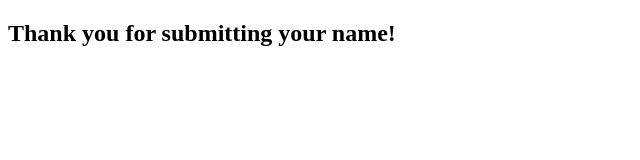
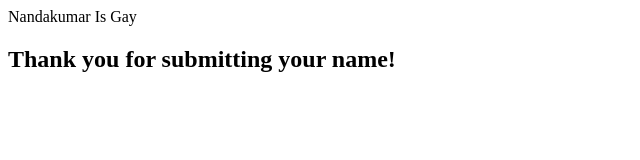
Before and after one commit to AthuljithA/website, a plain HTML site: page thankyou.html in a window 1280 px wide. Shown: the whole page, without its empty margins (0-640 px from the left). Drawn offline with Linux system fonts and the light colour scheme.

Commit message:
Update thankyou.html

```diff
--- a/thankyou.html
+++ b/thankyou.html
@@ -5,6 +5,7 @@
   <title>Nandakumar is Gay !! </title>
 </head>
 <body>
+  Nandakumar Is Gay
   <h2>Thank you for submitting your name!</h2>
 </body>
 </html>
```
